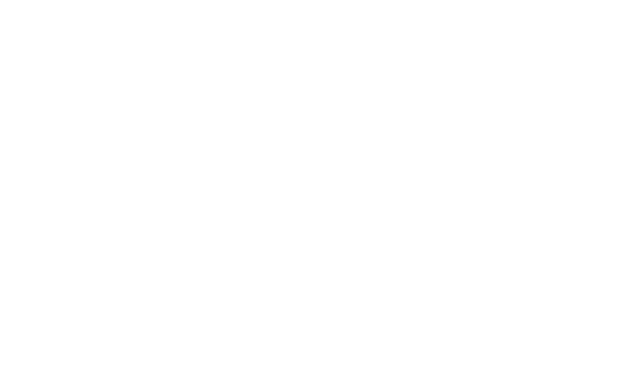
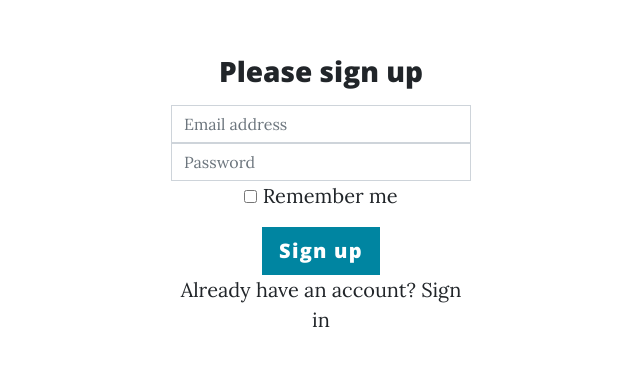
Before and after one commit to 7sering/supabase, a React (Vite) app: page /signup in a window 1280 px wide. Before the commit this address had no page. Shown: the top 366 px of the page, without its empty margins (319-959 px from the left). Built offline with nearby package versions, Linux system fonts and the light colour scheme.

Commit message:
lgoin & sign up ui

```diff
--- a/src/App.jsx
+++ b/src/App.jsx
@@ -1,12 +1,16 @@
 import { BrowserRouter as Router, Route, Routes } from "react-router-dom";
 
 import Home from "./pages/Home";
+import SignUp from "./pages/Auth/SignUp";
+import Login from "./pages/Auth/Login";
 
 function App() {
   return (
     <Router>
       <Routes>
         <Route exact path="/" element={<Home />} />
+        <Route exact path="/signup" element={<SignUp />} />
+        <Route exact path="/login" element={<Login />} />
       </Routes>
     </Router>
   );
--- /dev/null
+++ b/src/pages/Auth/Auth.css
@@ -0,0 +1,19 @@
+.div{
+    display: flex;
+    -ms-flex-align: center;
+    -ms-flex-pack: center;
+    -webkit-box-align: center;
+    align-items: center;
+    -webkit-box-pack: center;
+    justify-content: center;
+    padding-top: 40px;
+    padding-bottom: 40px;
+
+    height: 100%;
+}
+.form-signin{
+        width: 100%;
+    max-width: 330px;
+    padding: 15px;
+    margin: 0 auto;
+}
--- a/src/pages/Auth/Login.jsx
+++ b/src/pages/Auth/Login.jsx
@@ -0,0 +1,46 @@
+import { Link } from "react-router-dom";
+import "./Auth.css";
+
+function Login() {
+  return (
+    <>
+      <div className="text-center div">
+        <form className="form-signin">
+          <h1 className="h3 mb-3 font-weight-normal">Please sign in</h1>
+          <label htmlFor="inputEmail" className="sr-only">
+            Email address
+          </label>
+          <input
+            type="email"
+            id="inputEmail"
+            className="form-control"
+            placeholder="Email address"
+            required
+          />
+          <label htmlFor="inputPassword" className="sr-only">
+            Password
+          </label>
+          <input
+            type="password"
+            id="inputPassword"
+            className="form-control"
+            placeholder="Password"
+            required
+          />
+          <div className="checkbox mb-3">
+            <label>
+              <input type="checkbox" defaultValue="remember-me" /> Remember me
+            </label>
+          </div>
+          <button className="btn btn-lg btn-primary btn-block" type="submit">
+            Sign in
+          </button>
+          <br />
+          <Link to="/signup">Don't have an account? Sign up</Link>
+        </form>
+      </div>
+    </>
+  );
+}
+
+export default Login;
--- a/src/pages/Auth/SignUp.jsx
+++ b/src/pages/Auth/SignUp.jsx
@@ -0,0 +1,44 @@
+import { Link } from "react-router-dom";
+import "./Auth.css";
+
+function SignUp() {
+  return (
+    <div className="text-center div">
+      <form className="form-signin">
+        <h1 className="h3 mb-3 font-weight-normal">Please sign up</h1>
+        <label htmlFor="inputEmail" className="sr-only">
+          Email address
+        </label>
+        <input
+          type="email"
+          id="inputEmail"
+          className="form-control"
+          placeholder="Email address"
+          required
+        />
+        <label htmlFor="inputPassword" className="sr-only">
+          Password
+        </label>
+        <input
+          type="password"
+          id="inputPassword"
+          className="form-control"
+          placeholder="Password"
+          required
+        />
+        <div className="checkbox mb-3">
+          <label>
+            <input type="checkbox" defaultValue="remember-me" /> Remember me
+          </label>
+        </div>
+        <button className="btn btn-lg btn-primary btn-block" type="submit">
+          Sign up
+        </button>
+        <br />
+        <Link to="/login">Already have an account? Sign in</Link>
+      </form>
+    </div>
+  );
+}
+
+export default SignUp;
```
